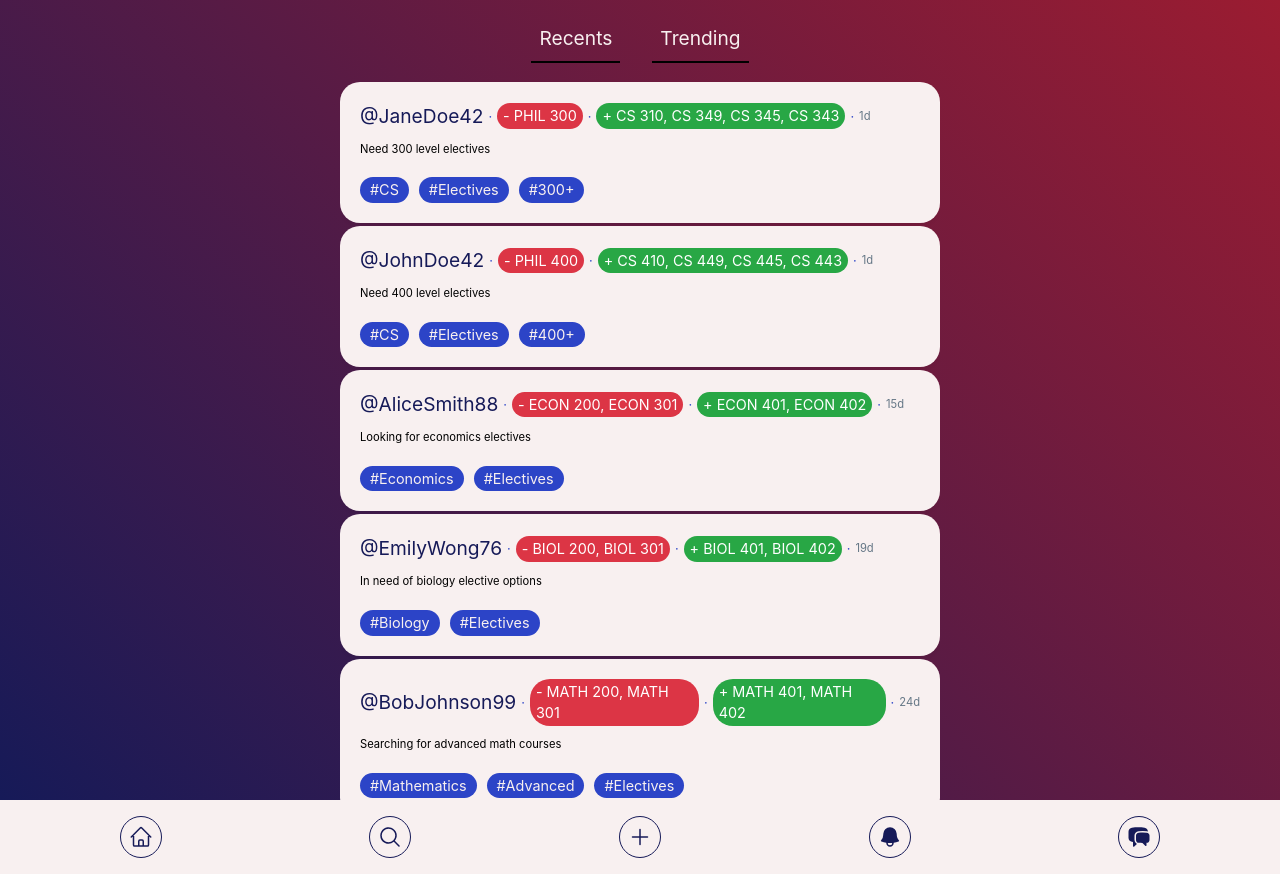
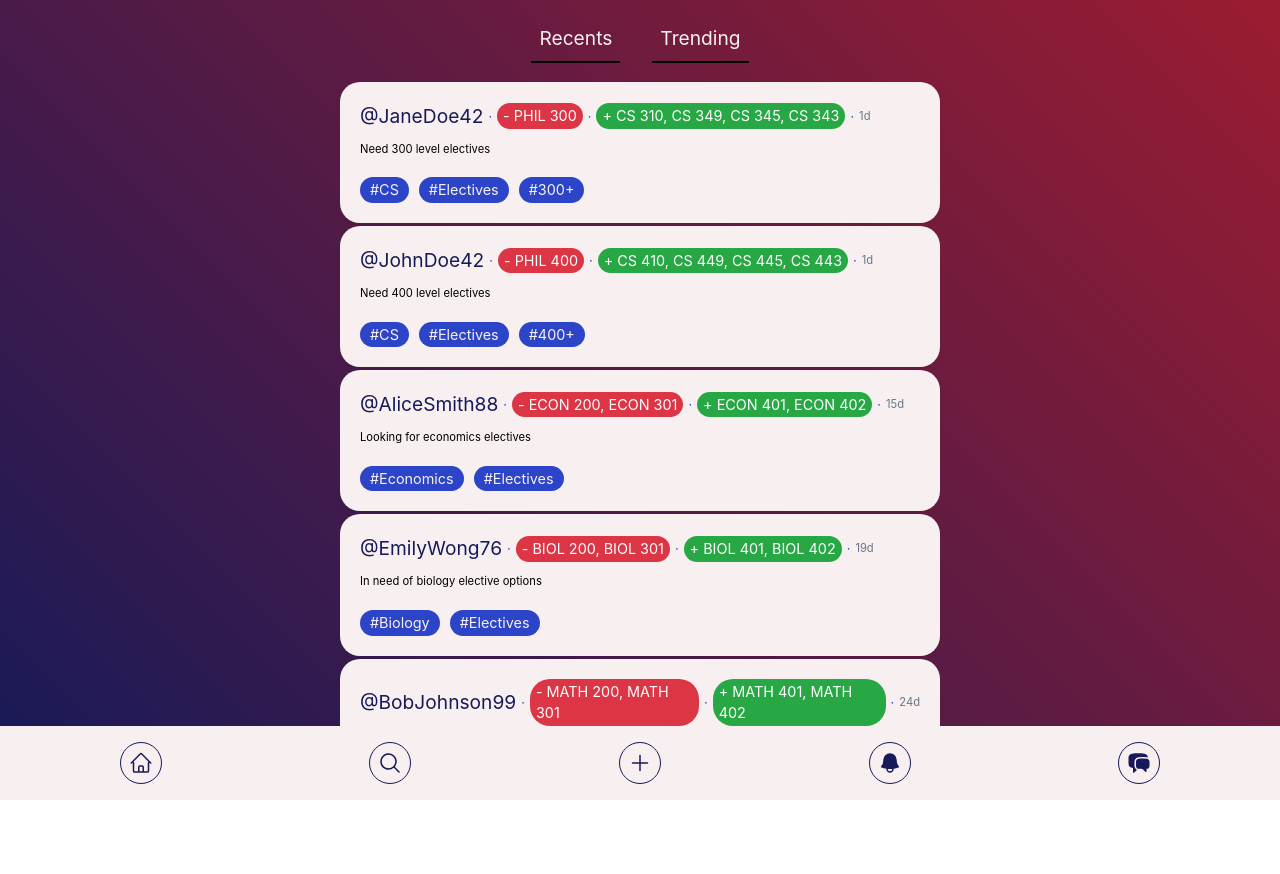
Before and after one commit to j-ackie/brutus, a React (Create React App) app in the folder frontend/: page / in a window 1280 px wide. After the commit the page ends 800 px from the top, so only its background shows below. Built offline with nearby package versions, Linux system fonts and the light colour scheme.

Commit message:
bottombar fixed, fixed feed positioning

```diff
--- a/frontend/src/components/BottomBar/BottomBar.tsx
+++ b/frontend/src/components/BottomBar/BottomBar.tsx
@@ -1,11 +1,10 @@
-import React from 'react'
-import { IconButton } from '../../global/Buttons'
-import { useNavigate } from 'react-router-dom'
-import { COLORS } from '../../global/Colors'
+import React from 'react';
+import { IconButton } from '../../global/Buttons';
+import { useNavigate } from 'react-router-dom';
+import { COLORS } from '../../global/Colors';
 
 function BottomBar() {
-
-  const navigate = useNavigate()
+  const navigate = useNavigate();
 
   const routes = [
     {
@@ -54,23 +53,23 @@ function BottomBar() {
       ),
       route: "/"
     },
-  ]
+  ];
 
   return (
-    <div className="w-full p-4 bg-text flex flex-row justify-around">
-      {
-        routes.map(route => {
-          return (
-            <IconButton color={COLORS.primary} onClick={() => {
-              navigate(route.route)
-            }}>
+    <div className="w-full p-4 bg-text flex flex-row justify-around fixed bottom-0 left-0 z-50">
+      {routes.map((route, index) => (
+        <IconButton
+          key={index}
+          color={COLORS.primary}
+          onClick={() => {
+            navigate(route.route);
+          }}
+        >
           {route.icon}
         </IconButton>
-          )
-        })
-      }
+      ))}
     </div>
-  )
+  );
 }
 
-export default BottomBar
+export default BottomBar;
--- a/frontend/src/components/Feed/Feed.tsx
+++ b/frontend/src/components/Feed/Feed.tsx
@@ -32,7 +32,7 @@ function Feed({ searchTerm = '' }: { searchTerm: string }) {
   const searchResults: ListingItem[] = searchTerm ? fuse.search(searchTerm).map((item: any) => ({ ...item.item, id: generateId() })) : listings.map((item: any) => ({ ...item, id: generateId() }));
 
   return (
-    <div className='overflow-y-scroll'>
+    <div className='overflow-y-scroll pb-20'>
       {searchResults.map((result, index) => (
         <Listing key={result.id} {...result} />
       ))}
```
Lines whose indentation alone changed are shown as unchanged.
